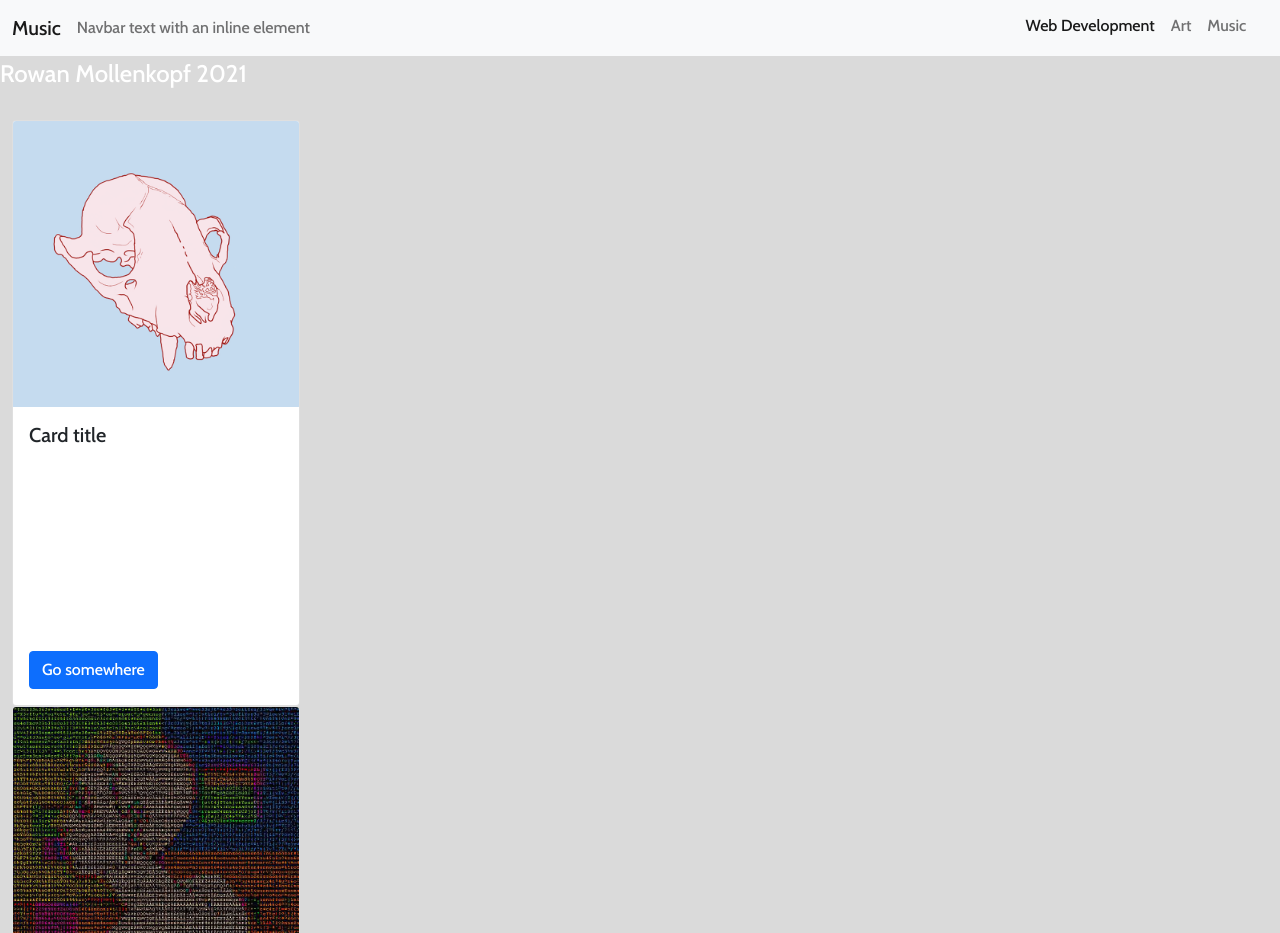
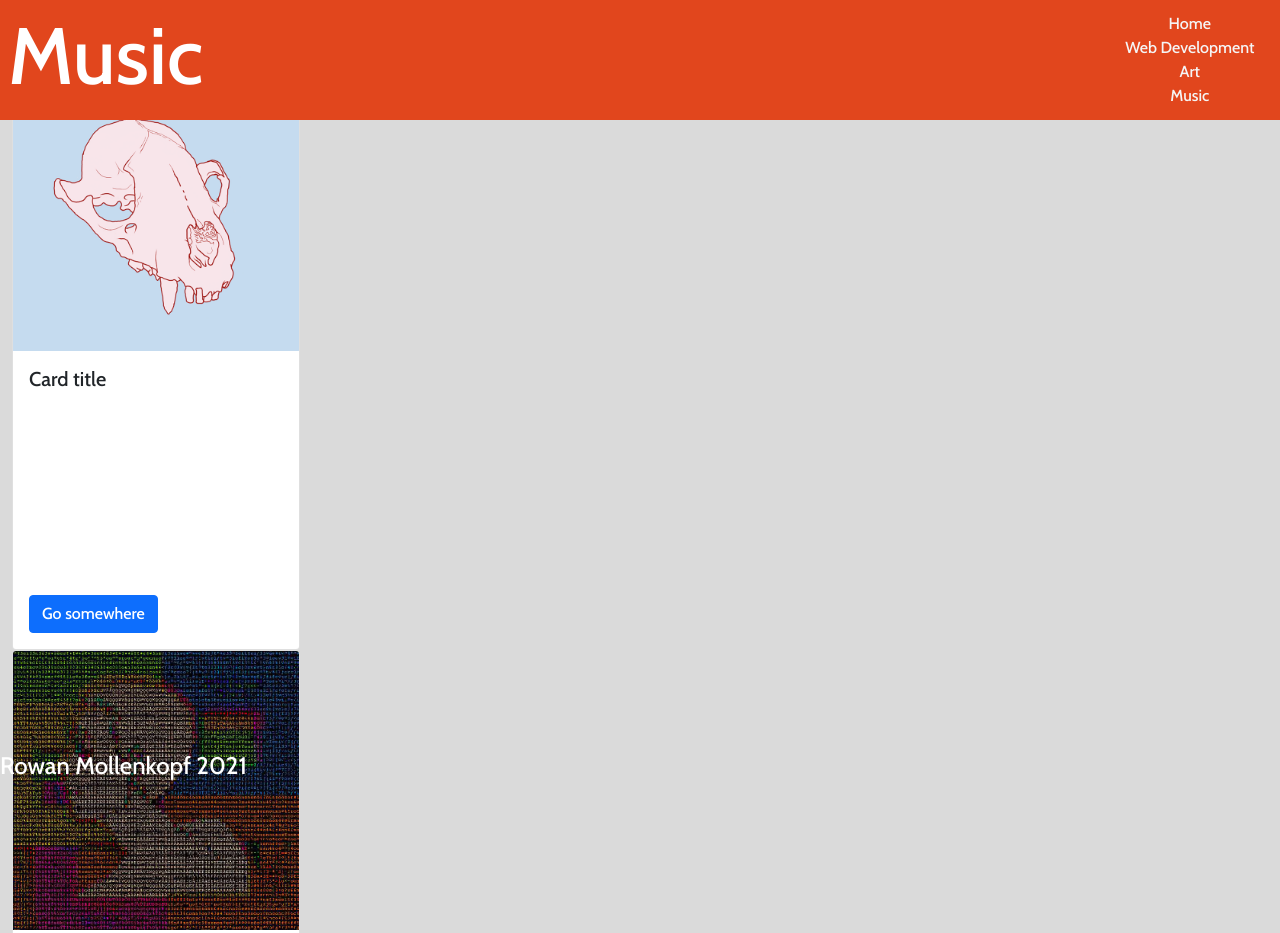
Before and after one commit to Mollenro/OSU-Unit02-Portfolio, a plain HTML site: page music.html in a window 1280 px wide. Shown: the top 933 px of the page. Drawn offline with nearby package versions, Linux system fonts and the light colour scheme.

Commit message:
adding basic styles

```diff
--- a/Assets/css/style.css
+++ b/Assets/css/style.css
@@ -5,6 +5,10 @@
 }
 * {
     font-family: 'Cabin', trebuchet, sans-serif;
+}
+body{
+    width: 100%;
+    height: 100%;
 }
 h1 {
     color: white;
@@ -37,6 +41,13 @@ header {
     z-index: 1;
 
 }
+footer {
+    position: absolute;
+    bottom: 0;
+    width: 100%;
+    z-index: 1;
+    justify-content: center;
+}
 main {
     position: absolute;
     padding-top: 5%;
@@ -46,8 +57,13 @@ body {
     width: 100%;
 }
 a {
-    color: #dadada;
+    color: whitesmoke;
     text-decoration: none;
+
+}
+a:hover {
+    color: #826198;
+    text-decoration: underline;
 
 }
 .astronautCostume {
@@ -56,7 +72,7 @@ a {
 
 }
 #aboutMe, #resume, #work, #contact {
-    width: 100%;
+    width: 50%;
     display: inline;
     text-align: center;
 
--- a/music.html
+++ b/music.html
@@ -9,30 +9,22 @@
     <link rel="stylesheet" type="text/css" href="./Assets/css/style.css" />
   </head>
   <body>
-        <nav class="navbar navbar-expand-lg navbar-light bg-light">
-            <div class="container-fluid">
-              <a class="navbar-brand" href="#">Music</a>
-              <button class="navbar-toggler" type="button" data-bs-toggle="collapse" data-bs-target="#navbarText" aria-controls="navbarText" aria-expanded="false" aria-label="Toggle navigation">
-                <span class="navbar-toggler-icon"></span>
-              </button>
-              <div class="collapse navbar-collapse" id="navbarText">
-                <ul class="navbar-nav me-auto mb-2 mb-lg-0">
-                  <li class="nav-item">
-                    <a class="nav-link active" aria-current="page" href="webDev.html">Web Development</a>
-                  </li>
-                  <li class="nav-item">
-                    <a class="nav-link" href="art.html">Art</a>
-                  </li>
-                  <li class="nav-item">
-                    <a class="nav-link" href="music.html">Music</a>
-                  </li>
-                </ul>
-                <span class="navbar-text">
-                  Navbar text with an inline element
-                </span>
-              </div>
-            </div>
-          </nav>
+    <header>
+        <h1>Music</h1>
+        <ul>
+            <li>
+                <a href="index.html">Home</a>
+            </li>
+            <li>
+                <a href="webDev.html">Web Development</a>
+            </li>
+            <li>
+                <a href="art.html">Art</a>
+            </li>
+            <li>
+                <a href="music.html">Music</a>
+            </li>
+        </ul>
     </header>
     <main>
         <section id="display" class="container">
@@ -65,5 +57,6 @@
     <footer class="footer">
         <p>Rowan Mollenkopf 2021</p>
     </footer>
+    <script src="https://cdn.jsdelivr.net/npm/bootstrap@5.1.1/dist/js/bootstrap.bundle.min.js" integrity="sha384-/bQdsTh/da6pkI1MST/rWKFNjaCP5gBSY4sEBT38Q/9RBh9AH40zEOg7Hlq2THRZ" crossorigin="anonymous"></script>
   </body>
 </html>
```
Also changed, not shown: art.html (+13 -13 lines), index.html (+11 -10 lines).
